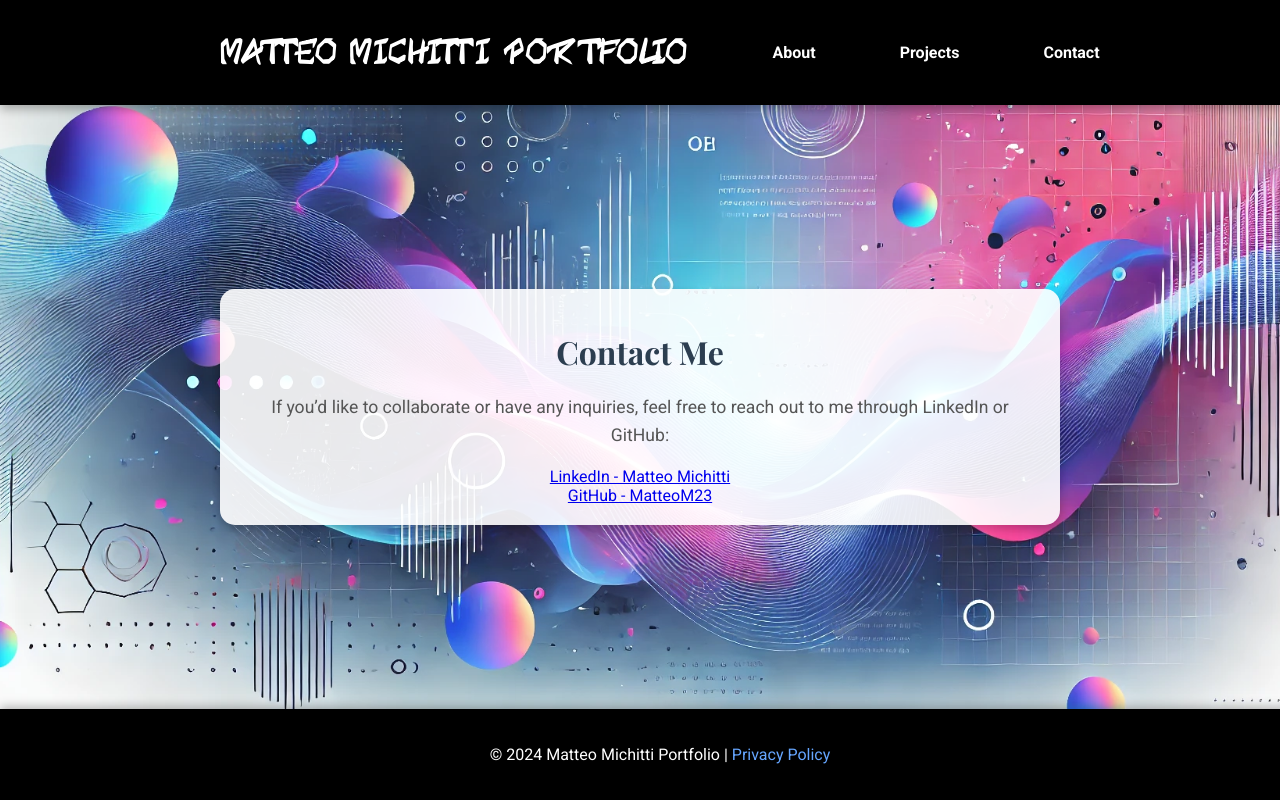
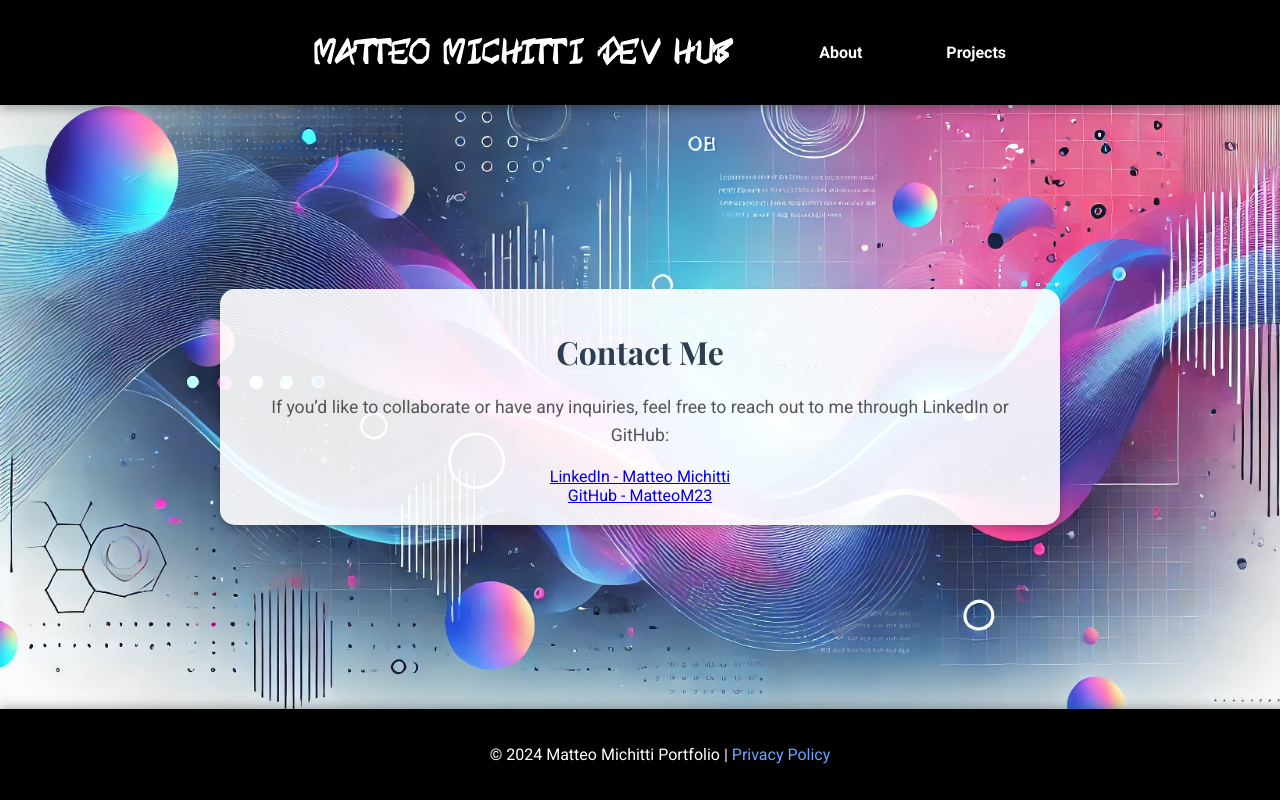
Before and after one commit to MatteoM23/Matteom23.github.io, a plain HTML site: page contact.html in a window 1280 px wide. Shown: the top 800 px of the page. Drawn offline with nearby package versions, Linux system fonts and the light colour scheme.

Commit message:
Update contact.html

```diff
--- a/contact.html
+++ b/contact.html
@@ -25,11 +25,10 @@
         <ul class="navigation-menu">
             <li class="nav-logo">
                 <!-- Link to the landing page (index.html or root "/") -->
-                <a href="index.html" class="portfolio-link">Matteo Michitti Portfolio</a>
+                <a href="index.html" class="portfolio-link">Matteo Michitti Dev Hub</a>
             </li>
             <li><a href="about.html">About</a></li>
             <li><a href="projects.html">Projects</a></li>
-            <li><a href="contact.html">Contact</a></li>
         </ul>
     </nav>
     </header>
```
